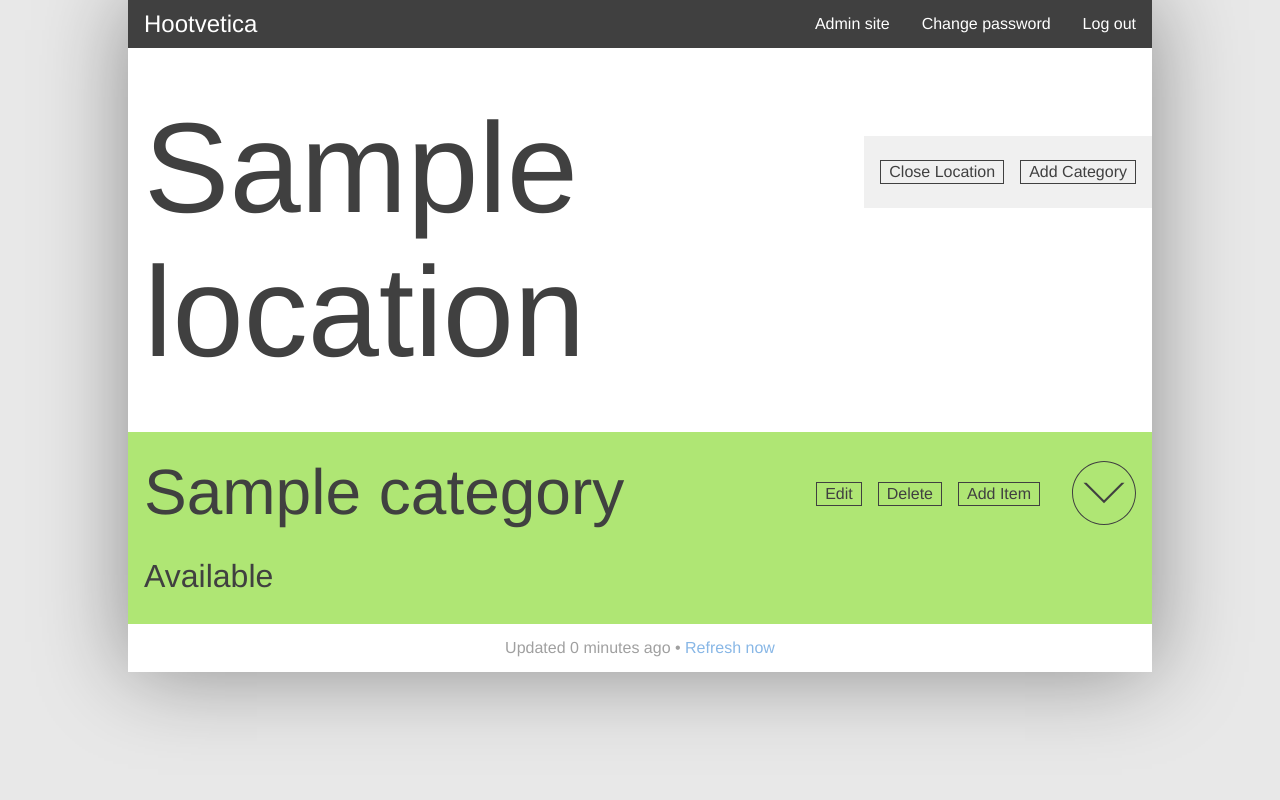
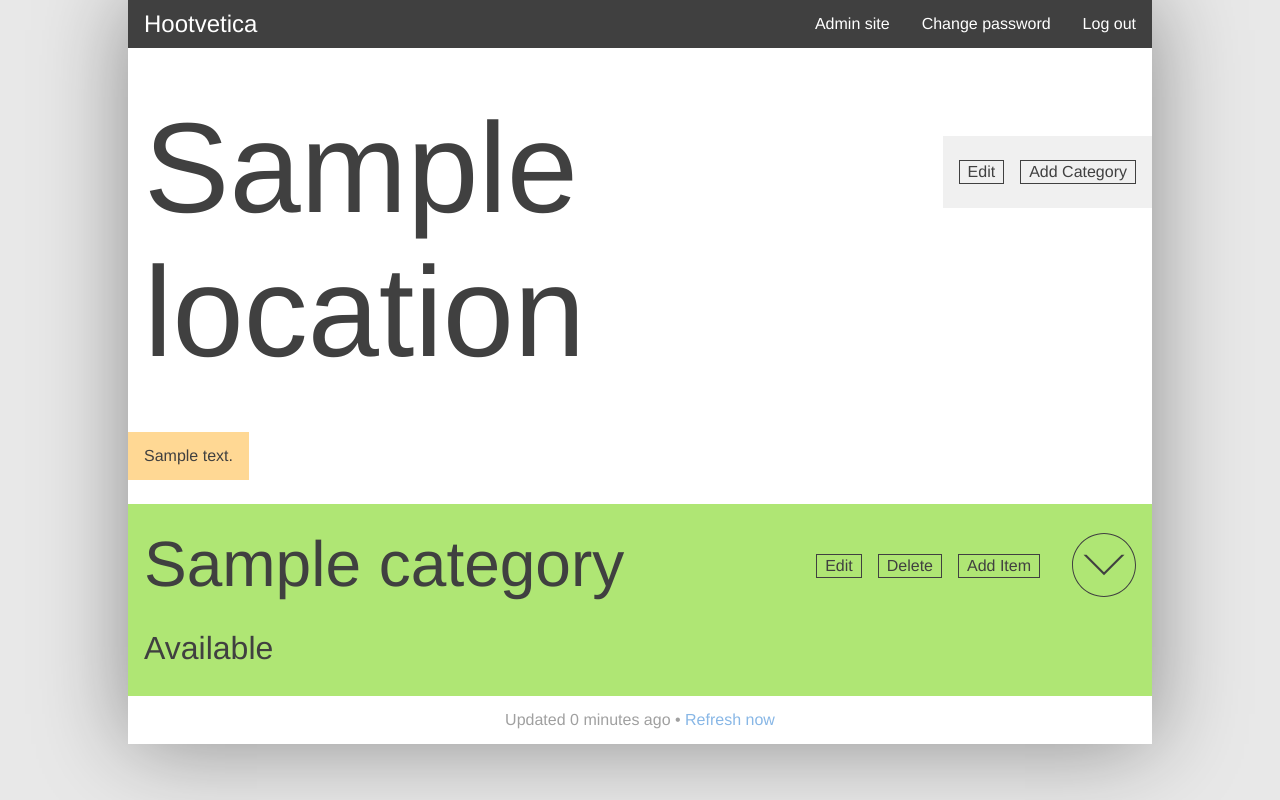
Before and after one commit to ninepints/hootvetica, a Django app: page /location/1/ in a window 1280 px wide. Run offline with Django 3.2, Linux system fonts and the light colour scheme; a user stored in the database is signed in; tables that the repository leaves empty hold one stand-in row (values such as "Sample post"); parts of the project's set-up code (start-up, migrations or seed data) failed here and were passed over; some libraries are stand-ins or nearby versions.

Commit message:
Added optional messages for locations

```diff
--- a/food/forms.py
+++ b/food/forms.py
@@ -4,7 +4,7 @@ from food.models import Location, Category, Item
 class LocationForm(ModelForm):
 	class Meta:
 		model = Location
-		fields = ('open',)
+		fields = ('message', 'open')
 
 class CategoryCreationForm(ModelForm):
     class Meta:
--- a/food/management/commands/__init__.py
+++ b/food/management/commands/__init__.py
@@ -22,7 +22,7 @@ def open_locations(locations, current_time):
     return count
 
 def close_locations(locations, current_time):
-    count = locations.update(open=False, last_modified=current_time)
+    count = locations.update(open=False, message='', last_modified=current_time)
     do_hardcoded_menu_deletions(locations)
     return count
 
--- a/food/models.py
+++ b/food/models.py
@@ -15,6 +15,7 @@ class Location(models.Model):
         'like "example.com/location/foo/".'))
     name = models.CharField(max_length=32)
     open = models.BooleanField()
+    message = models.CharField(max_length=128, blank=True)
     last_modified = models.DateTimeField(auto_now=True, editable=False)
 
     def get_location_uid(self):
@@ -56,7 +57,7 @@ class Location(models.Model):
 
     class Meta:
         ordering = ('name',)
-        permissions = (('set_location_status', 'Can open/close location'),)
+        permissions = (('set_location_status', 'Can change location status'),)
 
 
 class Category(models.Model):
--- a/hootvetica/static/food/css/location-detail.css
+++ b/hootvetica/static/food/css/location-detail.css
@@ -75,6 +75,40 @@ div.location > div.info.hidden
     opacity: 0;
 }
 
+div.messagebar
+{
+    max-height: 9em;
+    margin: 0 0 1.5em;
+    overflow: hidden;
+
+    -webkit-transition-property: max-height, margin-bottom, opacity;
+    -moz-transition-property: max-height, margin-bottom, opacity;
+    -ms-transition-property: max-height, margin-bottom, opacity;
+    -o-transition-property: max-height, margin-bottom, opacity;
+    transition-property: max-height, margin-bottom, opacity;
+
+    -webkit-transition-duration: 0.35s;
+    -moz-transition-duration: 0.35s;
+    -ms-transition-duration: 0.35s;
+    -o-transition-duration: 0.35s;
+    transition-duration: 0.35s;
+}
+
+div.messagebar > p
+{
+    margin: 0;
+    padding: 0.75em 1em;
+    display: inline-block;
+    background-color: rgb(255,216,148);
+}
+
+div.messagebar.hidden
+{
+    max-height: 0;
+    margin: 0;
+    opacity: 0;
+}
+
 ul.location-buttons
 {
     position: absolute;
@@ -106,6 +140,11 @@ div.categories > h3
 div.location > p
 {
     margin: 0.75em 0;
+}
+
+div.location > div.statusbar.hidden + div.categories.hidden + p
+{
+    margin-top: -0.75em;
 }
 
 /* categories */
--- a/hootvetica/static/food/js/ajax-client-controller.js
+++ b/hootvetica/static/food/js/ajax-client-controller.js
@@ -22,6 +22,9 @@ $(document).ready(function() {
                         attachCallback) {
                     var miniView = view.makeLocationMiniView({
                             // Location mini-model adapter
+                            getState: function() {
+                                return miniModel.getState();
+                            },
                             startAddChildRequest: function(data,
                                     statusAdapter) {
                                 return miniModel.startAddChildRequest(data, {
@@ -36,9 +39,18 @@ $(document).ready(function() {
                                     }
                                 });
                             },
-                            startToggleRequest: function(completionCallback) {
-                                miniModel.startToggleRequest(
-                                    completionCallback);
+                            startEditRequest: function(data, statusAdapter) {
+                                return miniModel.startEditRequest(data, {
+                                    accepted: function() {
+                                        statusAdapter.accepted();
+                                    },
+                                    rejected: function(json) {
+                                        statusAdapter.rejected(json);
+                                    },
+                                    error: function(error) {
+                                        statusAdapter.error(error);
+                                    }
+                                });
                             },
                             refreshData: function(completionCallback) {
                                 miniModel.refreshData(completionCallback);
--- a/hootvetica/static/food/js/ajax-client-model.js
+++ b/hootvetica/static/food/js/ajax-client-model.js
@@ -138,24 +138,15 @@ ajaxClient.model = {};
         if (json.modified > this.modified) {
             this.name = json.name;
             this.open = json.open;
+            this.message = json.message;
             this.modified = json.modified;
             this.viewAdapter.update(json);
         }
         else this.viewAdapter.update();
     };
 
-    LocationMiniModel.prototype.startToggleRequest =
-            function(completionCallback) {
-        jQuery.ajax({
-            url: this.editURL,
-            type: 'POST',
-            data: 'open=' + !this.open,
-            dataType: 'json',
-            success: (function(data) {
-                if (data.accepted) this.update(data.newState);
-            }).bind(this),
-            complete: completionCallback
-        });
+    LocationMiniModel.prototype.getState = function() {
+        return {open: this.open, message: this.message};
     };
 
     LocationMiniModel.prototype.refreshData = function(completionCallback) {
--- a/hootvetica/static/food/js/ajax-client-view.js
+++ b/hootvetica/static/food/js/ajax-client-view.js
@@ -321,6 +321,8 @@ ajaxClient.view = {};
         this.nameText = this.container.children('h1');
         this.emptyText = this.childrenDiv.children('h3').hide();
         this.closedBox = this.container.children('div.info');
+        this.messageDiv = this.container.children('div.messagebar');
+        this.messageText = this.messageDiv.children('p');
         this.treeModText = this.container.children('p').children('span');
         this.refreshText = this.container.children('p').children('a');
 
@@ -340,10 +342,10 @@ ajaxClient.view = {};
             this.closedBox.children('p').remove();
 
         // Button setup
-        this.toggleButton = this.container.find('a.toggle')
+        this.editButton = this.container.find('a.edit')
             .on('click', (function(event) {
                 if (!this.disabled)
-                    this.startToggleRequest();
+                    this.launchEditPopup();
                 event.preventDefault();
             }).bind(this));
         this.addButton = this.container.find('a.add')
@@ -353,11 +355,11 @@ ajaxClient.view = {};
                 event.preventDefault();
             }).bind(this));
         if (!perms.changeLocation && !perms.addCategories)
-            this.toggleButton.parent().parent().remove();
+            this.editButton.parent().parent().remove();
         else {
             this.container.addClass('editable');
             if (!perms.changeLocation)
-                this.toggleButton.parent().remove();
+                this.editButton.parent().remove();
             if (!perms.addCategories)
                 this.addButton.parent().remove();
         }
@@ -389,16 +391,23 @@ ajaxClient.view = {};
     LocationMiniView.prototype.update = function(json) {
         if (json) {
             this.nameText.text(json.name);
+
             if (json.open)
                 this.closedBox.addClass('hidden');
             else
                 this.closedBox.removeClass('hidden');
+
             if (!json.open && !perms.authenticated)
-                this.childrenDiv.addClass('hidden');
-            else
+                this.childrenDiv.add(this.messageDiv).addClass('hidden');
+            else {
                 this.childrenDiv.removeClass('hidden');
-            this.toggleButton.text(json.open ?
-                'Close Location' : 'Open Location');
+                if (json.message) {
+                    this.messageText.text(json.message);
+                    this.messageDiv.removeClass('hidden');
+                }
+                else
+                    this.messageDiv.addClass('hidden');
+            }
         }
 
         if (this.childrenDiv.children().length === 1)
@@ -461,8 +470,10 @@ ajaxClient.view = {};
             this.modelAdapter.startAddChildRequest);
     };
 
-    LocationMiniView.prototype.startToggleRequest = function() {
-        this.backgroundRequest(this.modelAdapter.startToggleRequest);
+    LocationMiniView.prototype.launchEditPopup = function() {
+        this.launchFormPopup('Edit location',
+            new Form(locationForm.clone(), null, this.modelAdapter.getState()),
+            this.modelAdapter.startEditRequest);
     };
 
     LocationMiniView.prototype.attachChild = function(element) {
--- a/hootvetica/templates/food/ajax_ui.html
+++ b/hootvetica/templates/food/ajax_ui.html
@@ -8,6 +8,19 @@
         <li><a href="#" class="button cancel">Cancel</a></li>
     </ul>
 </div>
+
+<form class="locationform">
+    <ul class="form">
+        <li><ul class="field">
+            <li><label>Message</label></li>
+            <li><input name="message" type="text" maxlength="128" /></li>
+        </ul></li>
+        <li><ul class="field">
+            <li><label>Open</label></li>
+            <li><input name="open" type="checkbox" /></li>
+        </ul></li>
+    </ul>
+</form>
 
 <form class="categoryform">
     <ul class="form">
@@ -48,7 +61,7 @@
 <div class="location">
     <h1></h1>
     <ul class="location-buttons">
-        <li><a href="#" class="button toggle">Open/Close Location</a></li>
+        <li><a href="#" class="button edit">Edit</a></li>
         <li><a href="#" class="button add">Add Category</a></li>
     </ul>
     <div class="indented banner info">
@@ -56,6 +69,7 @@
         <h3>You can't buy any food.</h3>
         <p></p>
     </div>
+    <div class="messagebar"><p></p></div>
     <div class="categories">
         <h3>There aren't any items associated with this location.</h3>
     </div>
--- a/hootvetica/templates/food/location_data.json
+++ b/hootvetica/templates/food/location_data.json
@@ -1,6 +1,7 @@
 {
     "name": "{{ location.name|escapejs }}",
     "open": {{ location.open|lower }},
+    "message": "{{ location.message|escapejs }}",
     "updateURL": "{% url 'location-ajax' location.uid %}",
     "editURL": "{% url 'location-edit-ajax' location.uid %}",
     "addChildURL": "{% url 'category-add-ajax' %}",
--- a/hootvetica/templates/food/location_detail.html
+++ b/hootvetica/templates/food/location_detail.html
@@ -38,7 +38,7 @@
         {% if perms.food.change_location or perms.food.set_location_status or perms.food.add_category %}
             <ul class="location-buttons">
                 {% if perms.food.change_location or perms.food.set_location_status %}
-                    <li><a class="button" href="{% url 'location-edit' location.uid %}" class="button toggle">Open/Close Location</a></li>
+                    <li><a class="button" href="{% url 'location-edit' location.uid %}" class="button edit">Edit</a></li>
                 {% endif %}
                 {% if perms.food.add_category %}
                     <li><a class="button" href="{% url 'category-add' %}?parent={{ location.uid }}" class="button add">Add Category</a></li>
@@ -60,6 +60,10 @@
         {% endif %}
 
         {% if location.open or user.is_authenticated %}
+            {% if location.message %}
+                <div class="messagebar"><p>{{ location.message }}</p></div>
+            {% endif %}
+
             <div class="categories">
                 {% for category in location.category_set.select_related %}
                     <div class="category{% if category.item_set.count == 0 %} empty{% elif not category.food_available %} out{% endif %}{% if perms.food.change_category or perms.food.delete_category or perms.food.add_item %} editable{% endif %} indented banner">
```
